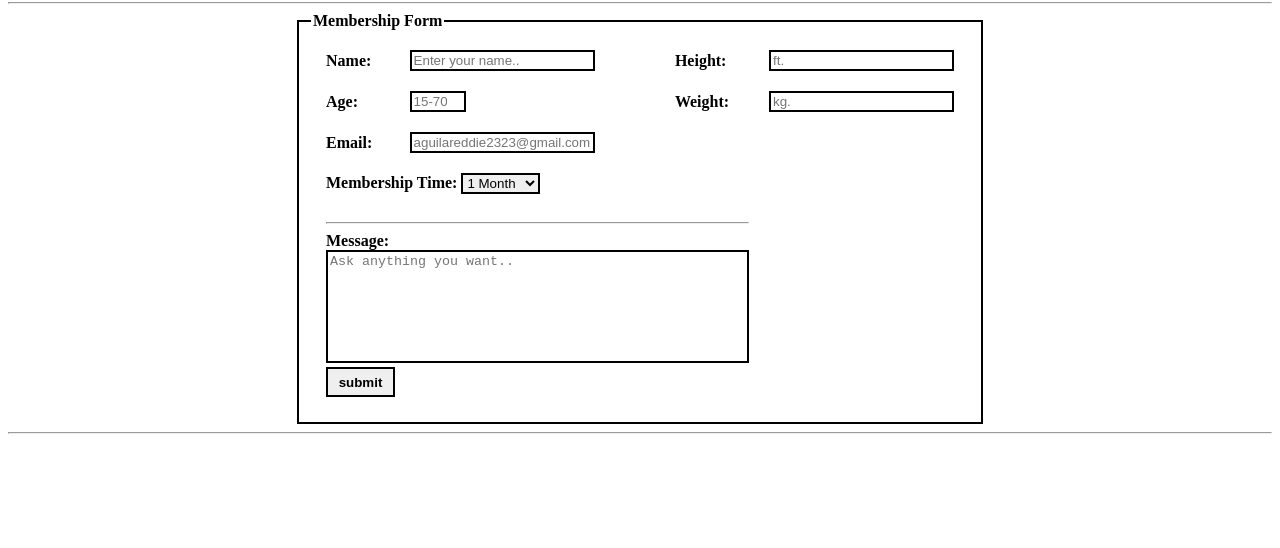
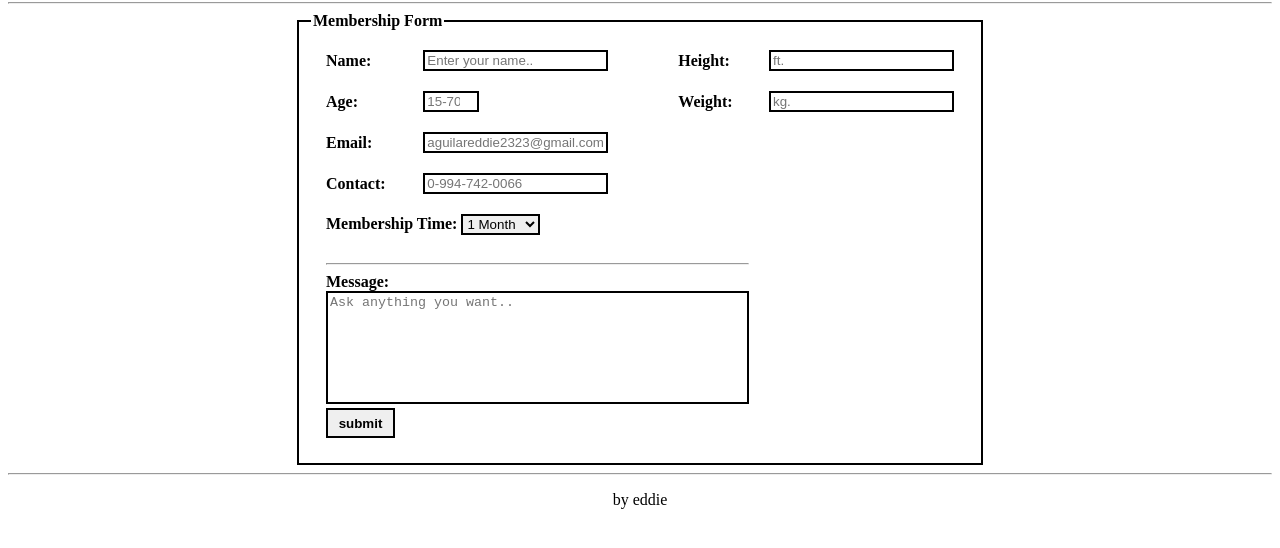
Before and after one commit to aguilar-eddie-jr/Form-102, a plain HTML site: page index.html in a window 1280 px wide. Shown: the part 78-626 px from the top of the page. Drawn offline with Linux system fonts and the light colour scheme.

Commit message:
index.html

```diff
--- a/index.html
+++ b/index.html
@@ -31,6 +31,10 @@
               <td colspan="3"><input type="email" id="email" name="Email" placeholder="aguilareddie2323@gmail.com" required style="border: 2px solid black;"></td>
           </tr>
           <tr>
+              <td><label for="contact"><strong>Contact:</strong></label></td>
+              <td><input type="tel" id="contact" name="contact" placeholder="0-994-742-0066" pattern="[0-9]{3}-[0-9]{3}-[0-9]{4}" maxlength="12" required style="border: 2px solid black;"></td>
+          </tr>
+          <tr>
               <td colspan="3"><label for="membershiptime"><strong>Membership Time:</strong></label>
                  <select name="MembershipTime" id="membershiptime" required style="border: 2px solid black;">
                      <option value="1month">1 Month</option>
@@ -54,5 +58,6 @@
   </form>
  </div>
  <hr>
+ <p align="center">by eddie</p>
 </body>
 </html>
```
